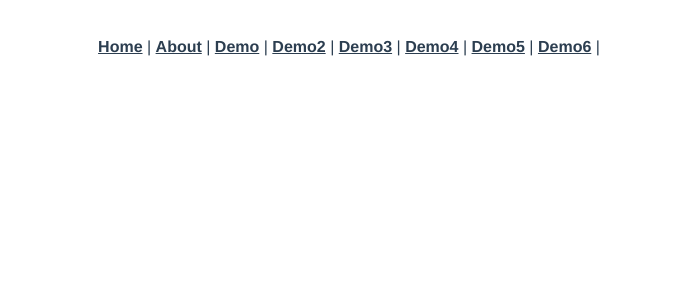
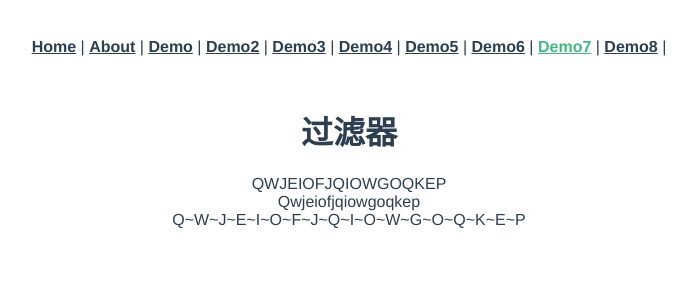
Before and after one commit to SerendipityH/springBoot_Vue_Demo, a Vue app in the folder vue/demo/: page /demo7 in a window 1280 px wide. Shown: the top 300 px of the page, without its empty margins (291-987 px from the left). Built offline with nearby package versions, Linux system fonts and the light colour scheme.

Commit message:
learn vue

```diff
--- a/vue/demo/src/App.vue
+++ b/vue/demo/src/App.vue
@@ -9,6 +9,8 @@
       <router-link to="/demo4">Demo4</router-link> |
       <router-link to="/demo5">Demo5</router-link> |
       <router-link to="/demo6">Demo6</router-link> |
+      <router-link to="/demo7">Demo7</router-link> |
+      <router-link to="/demo8">Demo8</router-link> |
     </div>
     <router-view/>
   </div>
--- a/vue/demo/src/router/index.js
+++ b/vue/demo/src/router/index.js
@@ -7,6 +7,8 @@ const Demo3 = ()=>import('../views/Demo3');
 const Demo4 = ()=>import('../views/Demo4');
 const Demo5 = ()=>import('../views/Demo5');
 const Demo6 = ()=>import('../views/Demo6');
+const Demo7 = ()=>import('../views/Demo7');
+const Demo8 = ()=>import('../views/Demo8');
 Vue.use(VueRouter);
 
 const routes = [
@@ -42,6 +44,16 @@ const routes = [
     component:Demo6
   },
   {
+    path:'/demo7',
+    name:'Demo7',
+    component:Demo7
+  },
+  {
+    path:'/demo8',
+    name:'Demo8',
+    component:Demo8
+  },
+  {
     path: '/',
     name: 'Home',
     component: Home
--- /dev/null
+++ b/vue/demo/src/views/Demo7.vue
@@ -0,0 +1,45 @@
+<template>
+    <div>
+        <h1>过滤器</h1>
+        <div>{{content | uppercase}}</div>
+        <div>{{content | transform('capitalize')}}</div>
+
+        <div>{{content | uppercase | join("~")}}</div>
+
+    </div>
+
+</template>
+<script>
+    export default {
+        name: "demo7",
+        data() {
+            return {
+               content:"qwjeiofjqiowgoqkep"
+            }
+
+        },filters:{
+            uppercase(value){
+                return value.toUpperCase();
+            },
+            transform(value,type){
+                switch (type) {
+                    case 'uppercase':
+                        return value.toUpperCase();
+                        break;
+                    case 'lowercase':
+                        return value.toLowerCase;
+                        break;
+                    case 'capitalize':
+                        return value.charAt(0).toUpperCase()+value.substr(1);
+                        break;
+                    default:
+                        break;
+
+                }
+            },
+            join(value,str){
+                return value.split("").join(str)
+            }
+        }
+    }
+</script>
--- /dev/null
+++ b/vue/demo/src/views/Demo8.vue
@@ -0,0 +1,63 @@
+<template>
+    <div>
+        <h1>自定义指令</h1>
+        <input type="text" v-focus>
+        <div class="drag" v-drag>这个div可以拖拽</div>
+    </div>
+
+</template>
+<script>
+    export default {
+        name: "demo8",
+        data() {
+            return {}
+
+        },directives:{
+            focus:{
+                inserted:(el,binding)=>{
+                /*    console.log(binding)*/
+                    el.focus()
+                }
+            },
+            drag:{
+                inserted:(el=>{
+                    const fnDown = (ev) =>{
+                       /* console.log(ev)*/
+                        let currentX =el.offsetLeft;
+                        let currentY =el.offsetTop;
+
+                        let downX = ev.clientX;
+                        let downY = ev.clientY;
+                        const fnMove = (ev)=>{
+                            let left =  ev.clientX - downX + currentX;
+                            let top =  ev.clientY - downY + currentY;
+
+                            el.style.left = left +'px';
+                            el.style.top = top+'px'
+                        };
+                        const fnUp = (ev)=>{
+                            document.removeEventListener('mousemove',fnMove,false);
+                            document.removeEventListener('mouseup',fnUp,false);
+                        };
+                        document.addEventListener('mousemove',fnMove,false);
+                        document.addEventListener('mouseup',fnUp,false);
+                        return false;
+                    };
+                    el.addEventListener('mousedown',fnDown,false);
+
+
+                })
+            }
+
+        }
+
+    }
+</script>
+<style lang="less" scoped>
+    .drag{
+        position: absolute;
+        width: 400px;
+        height: 300px;
+        background: red;
+    }
+</style>
```
